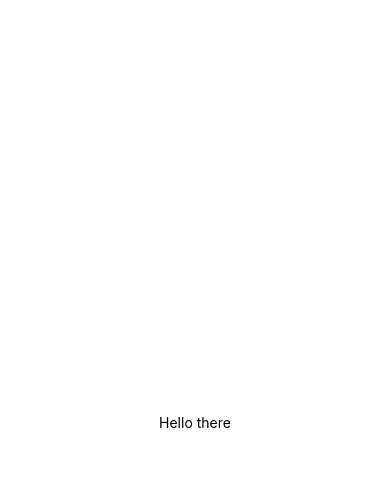
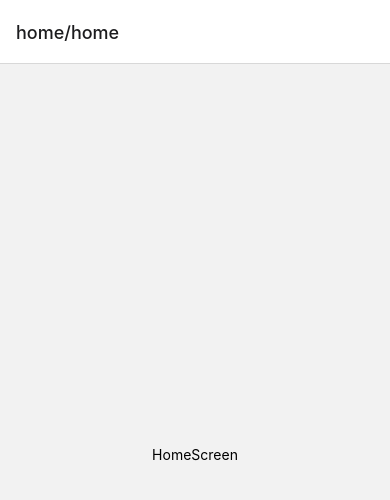
Before and after one commit to topcubeyza/work-track, a React Native app: screen / in a window 390 px wide. Shown: the top 500 px of the page. Built offline with nearby package versions, Linux system fonts and the light colour scheme.

Commit message:
added home screen to navigator

```diff
--- a/App.tsx
+++ b/App.tsx
@@ -9,27 +9,13 @@
  */
 
 import React from 'react';
-import {
-  SafeAreaView,
-  Text,
-  StyleSheet,
-} from 'react-native';
+import NavigationContainer from './src/4_Navigation/NavigationContainer';
 
 const App = () => {
 
   return (
-    <SafeAreaView style={styles.container}>
-      <Text>Hello there</Text>
-    </SafeAreaView>
+    <NavigationContainer />
   );
 };
 
-const styles = StyleSheet.create({
-  container: {
-    flex: 1,
-    justifyContent: 'center',
-    alignItems: 'center',
-  },
-});
-
 export default App;
--- a/src/4_Navigation/RootStackNavigator.tsx
+++ b/src/4_Navigation/RootStackNavigator.tsx
@@ -1,6 +1,6 @@
 import React from 'react';
 import { createStackNavigator } from '@react-navigation/stack';
-import { View } from 'react-native';
+import { HomeScreens, HomeScreenNames } from '../7_Modules/Home';
 
 const RootStackNavigator = createStackNavigator();
 
@@ -9,8 +9,8 @@ const RootStackNavigation = () => {
         <RootStackNavigator.Navigator
             id="root-stack">
             <RootStackNavigator.Screen
-                component={View}
-                name="hello"/>
+                component={HomeScreens.HomeScreen}
+                name={HomeScreenNames.Home} />
         </RootStackNavigator.Navigator>
     );
 };
```
